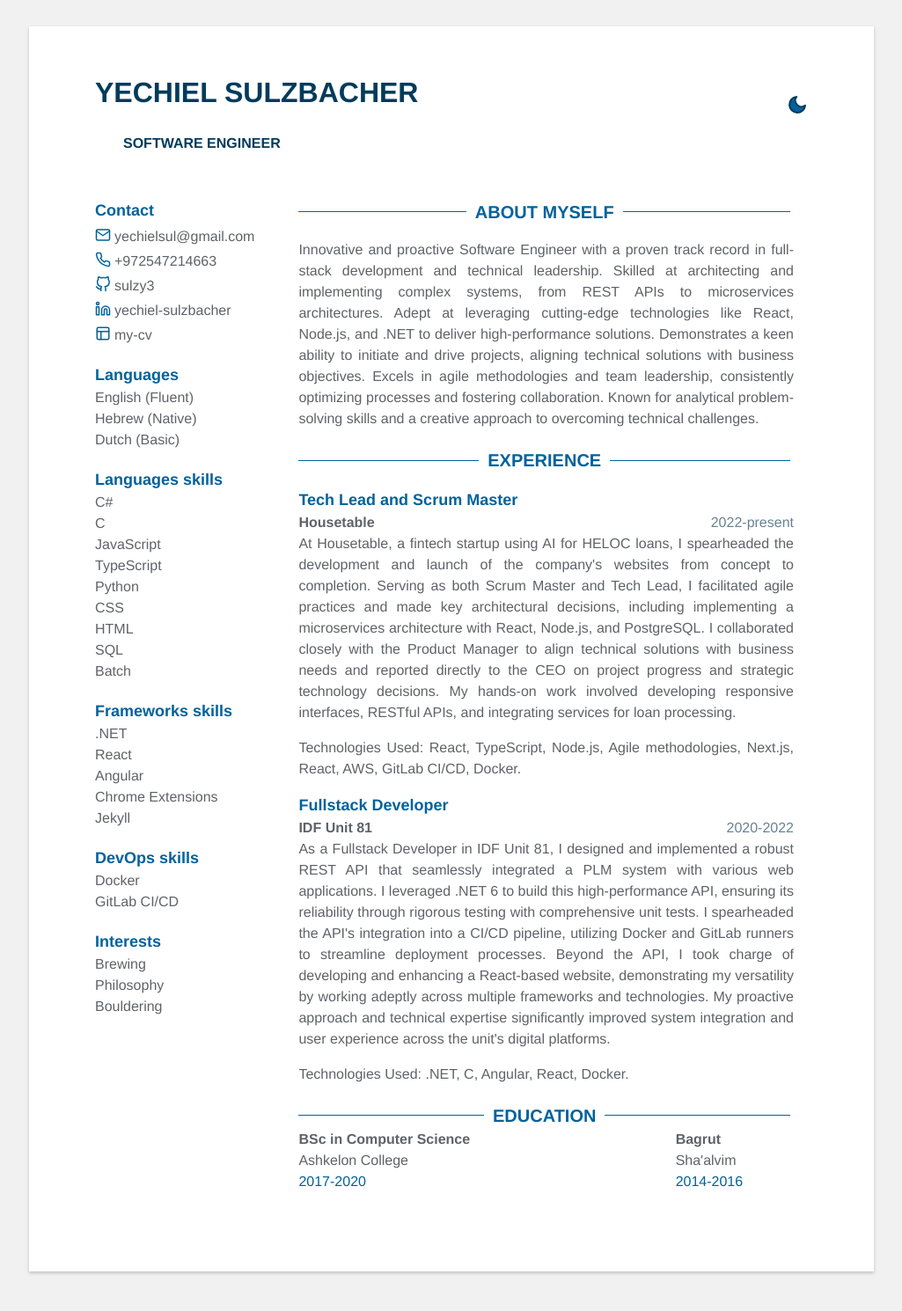
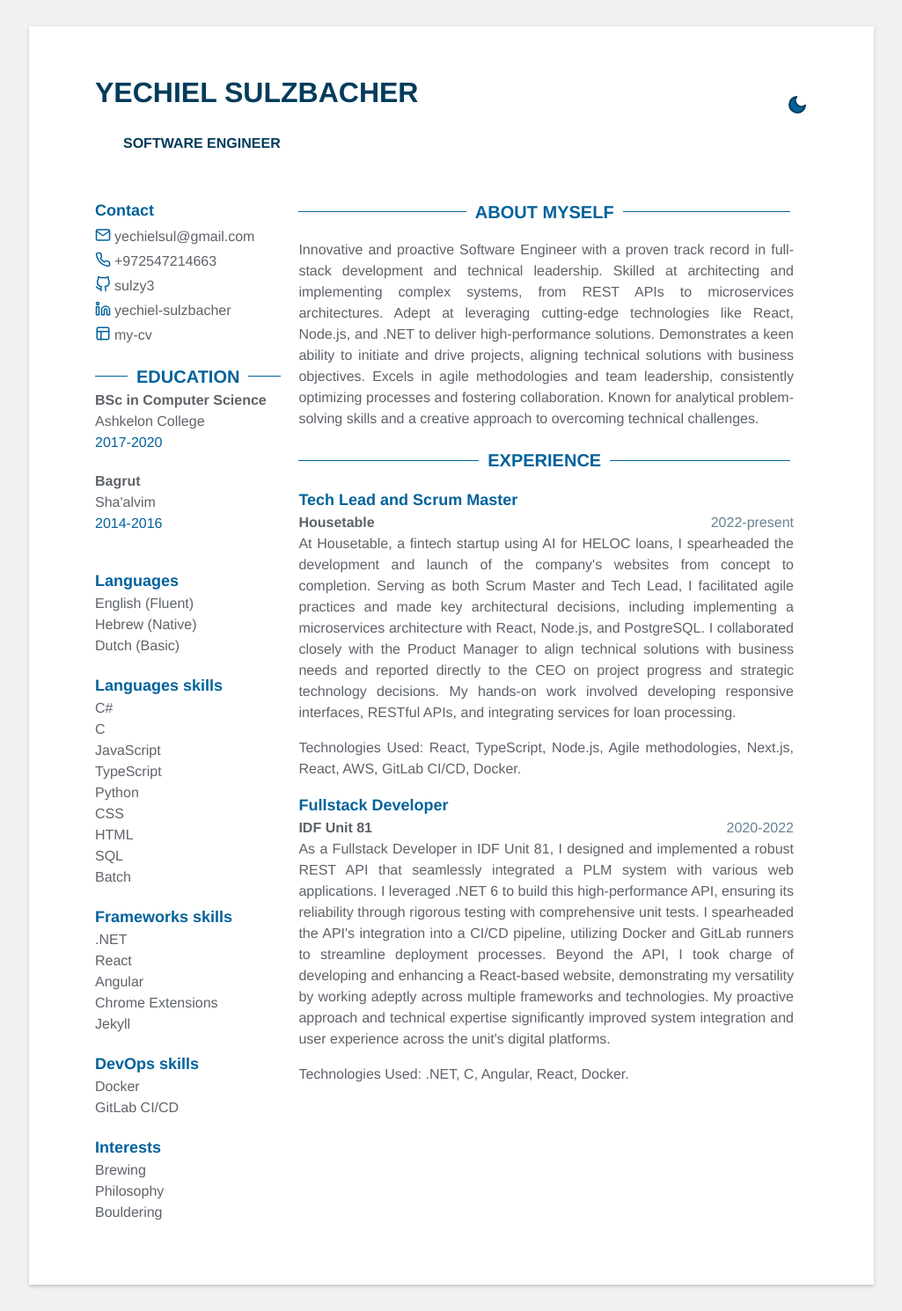
Before and after one commit to chaniheller97/my-cv, a Jekyll site: the page built from index.html, in a window 1280 px wide. Shown: the whole page at 88% size, without its empty margins (127-1152 px from the left). Built offline with Jekyll 4.4.1, drawn with Linux system fonts in a browser that asks for light colours.

Commit message:
moved edu to the side

```diff
--- a/_sass/includes/education.scss
+++ b/_sass/includes/education.scss
@@ -1,22 +1,28 @@
 .education {
     margin-bottom: 20px;
+
     .title {
         @include header;
     }
-    .education-items{
+
+    .education-items {
+        margin-bottom: 20px;
         display: flex;
-        width: 90%;
-        justify-content: space-between;
+        flex-direction: column;
     }
+
     .education-item {
         margin-bottom: 20px;
+
         .degree {
             @include body-text;
             font-weight: bold;
         }
+
         .university {
             @include body-text;
         }
+
         .time {
             @include body-text;
             color: var(--fg-color);
--- a/index.html
+++ b/index.html
@@ -6,15 +6,15 @@ layout: default
   <div class="container-block">
     <div class="sidebar">
       {% include contact.html %}
+      {% include education.html %}
       {% include languages.html %}
       {% include skills.html %}
-       {% include interests.html %}
+      {% include interests.html %}
     </div>
 
     <div class="main">
       {% include about.html %}
       {% include experience.html %}
-      {% include education.html %}
       {% include publications.html %}
       {% include projects.html %}
       {% include volunteering.html %}
```
